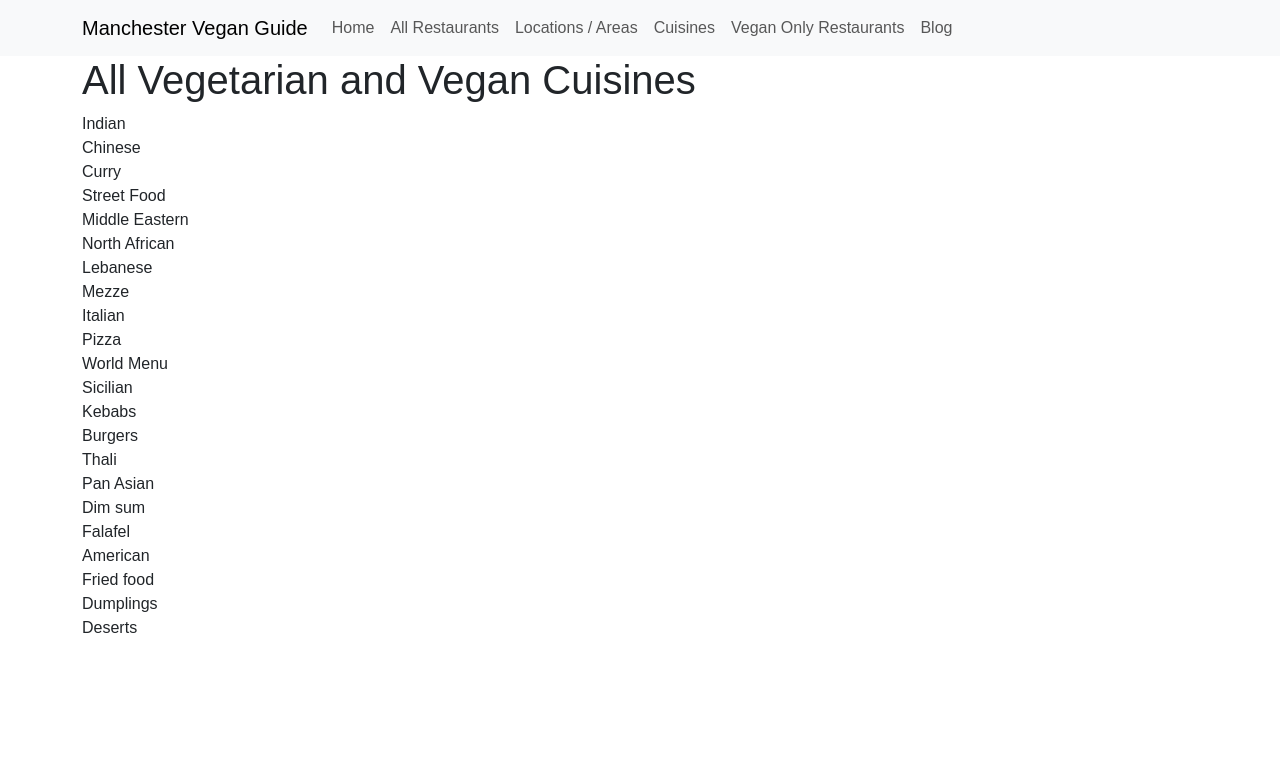
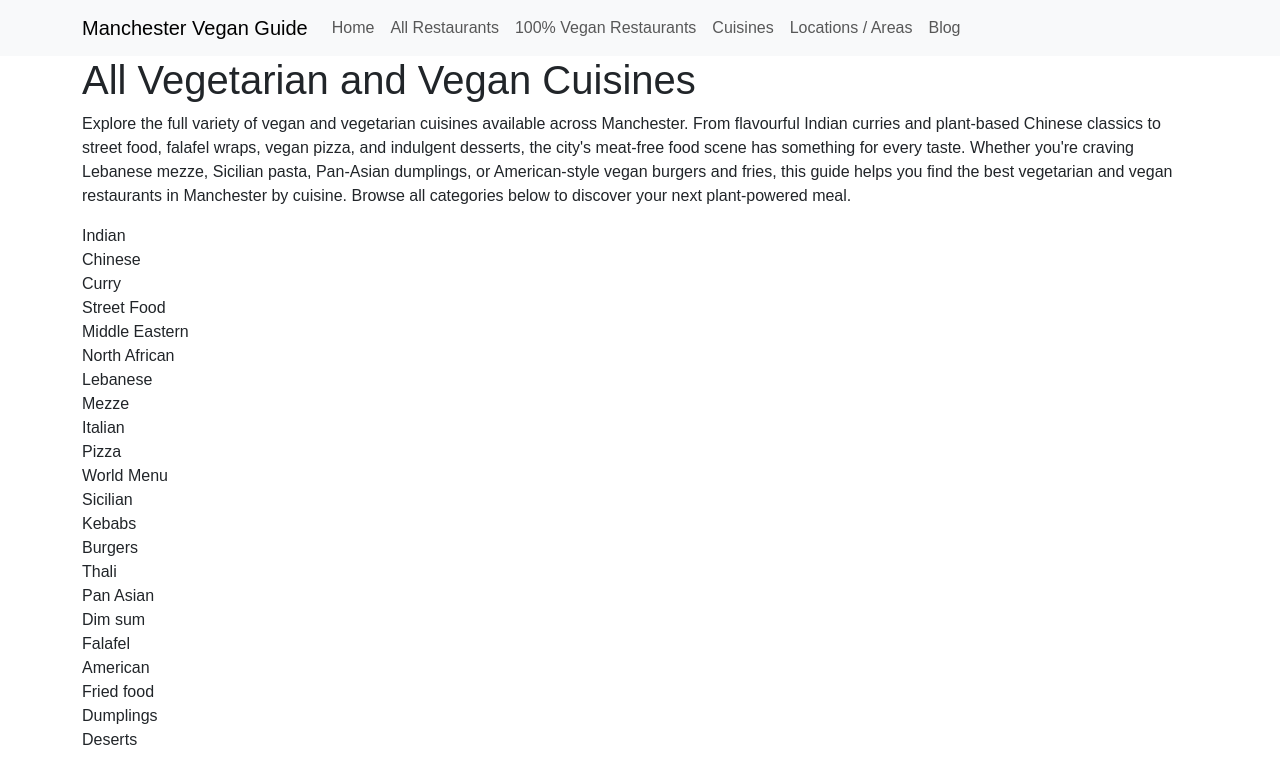
Before and after one commit to KyleMardell/manchester-vegan, a Next.js app: page /cuisines in a window 1280 px wide. Shown: the top 784 px of the page. Built offline with nearby package versions, Linux system fonts and the light colour scheme.

Commit message:
Add the vegan only restaurants page. Add internal links to the cuisines pages and vegan only restaurant pages.

```diff
--- a/app/cuisines/[cuisine]/page.js
+++ b/app/cuisines/[cuisine]/page.js
@@ -30,7 +30,10 @@ export default async function CuisinePage({ params }) {
             .includes(cuisineSlug)
     );
 
-    const readableCuisine = cuisineSlug.replace(/-/g, " ");
+    const capitalizeWords = (str) =>
+        str.replace(/\b\w/g, (char) => char.toUpperCase());
+
+    const readableCuisine = capitalizeWords(cuisineSlug.replace(/-/g, " "));
 
     return (
         <Container>
--- a/app/cuisines/page.js
+++ b/app/cuisines/page.js
@@ -17,6 +17,18 @@ export default function CuisinesPage() {
     return (
         <Container>
             <h1>All Vegetarian and Vegan Cuisines</h1>
+            <p>
+                Explore the full variety of vegan and vegetarian cuisines
+                available across Manchester. From flavourful Indian curries and
+                plant-based Chinese classics to street food, falafel wraps,
+                vegan pizza, and indulgent desserts, the city's meat-free food
+                scene has something for every taste. Whether you're craving
+                Lebanese mezze, Sicilian pasta, Pan-Asian dumplings, or
+                American-style vegan burgers and fries, this guide helps you
+                find the best vegetarian and vegan restaurants in Manchester by
+                cuisine. Browse all categories below to discover your next
+                plant-powered meal.
+            </p>
             <Row>
                 {allCuisines.map((cuisine) => (
                     <Col xs={12} key={cuisine}>
--- a/components/SiteNavbar.js
+++ b/components/SiteNavbar.js
@@ -23,22 +23,40 @@ export default function SiteNavbar() {
                 />
                 <Navbar.Collapse id="basic-navbar-nav">
                     <Nav className="me-auto">
-                        <Nav.Link as={Link} href="/" onClick={() => setExpanded(false)}>
+                        <Nav.Link
+                            as={Link}
+                            href="/"
+                            onClick={() => setExpanded(false)}>
                             Home
                         </Nav.Link>
-                        <Nav.Link as={Link} href="/restaurants" onClick={() => setExpanded(false)}>
+                        <Nav.Link
+                            as={Link}
+                            href="/restaurants"
+                            onClick={() => setExpanded(false)}>
                             All Restaurants
                         </Nav.Link>
-                        <Nav.Link as={Link} href="/locations" onClick={() => setExpanded(false)}>
+                        <Nav.Link
+                            as={Link}
+                            href="/cuisines/vegan-only"
+                            onClick={() => setExpanded(false)}>
+                            100% Vegan Restaurants
+                        </Nav.Link>
+                        <Nav.Link
+                            as={Link}
+                            href="/cuisines"
+                            onClick={() => setExpanded(false)}>
+                            Cuisines
+                        </Nav.Link>
+                        <Nav.Link
+                            as={Link}
+                            href="/locations"
+                            onClick={() => setExpanded(false)}>
                             Locations / Areas
                         </Nav.Link>
-                        <Nav.Link as={Link} href="/cuisines" onClick={() => setExpanded(false)}>
-                            Cuisines
-                        </Nav.Link>
-                        <Nav.Link as={Link} href="/" onClick={() => setExpanded(false)}>
-                            Vegan Only Restaurants
-                        </Nav.Link>
-                        <Nav.Link as={Link} href="/" onClick={() => setExpanded(false)}>
+                        <Nav.Link
+                            as={Link}
+                            href="/"
+                            onClick={() => setExpanded(false)}>
                             Blog
                         </Nav.Link>
                     </Nav>
```
Also changed, not shown: app/cuisines/vegan-only/page.js (added, +22 -0 lines), app/restaurants/[slug]/page.js (+7 -2 lines).
